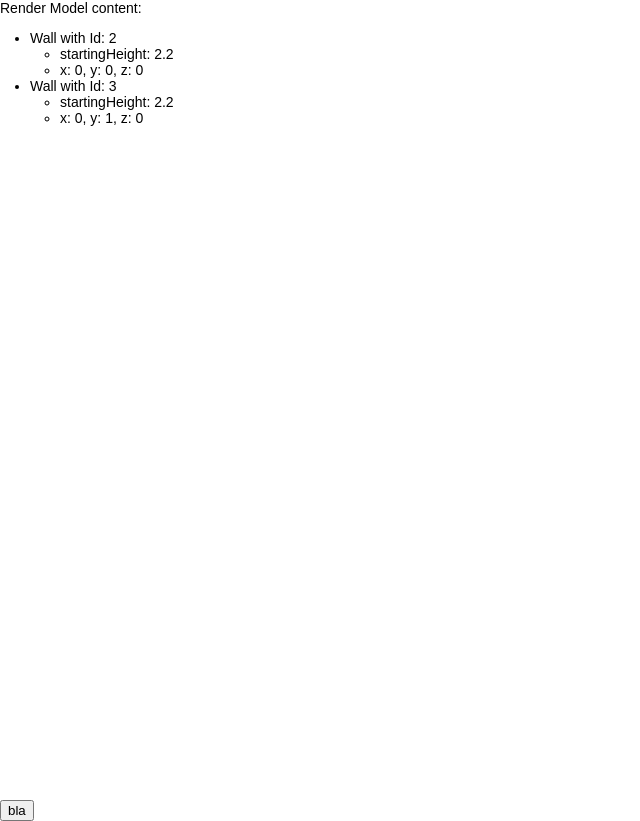
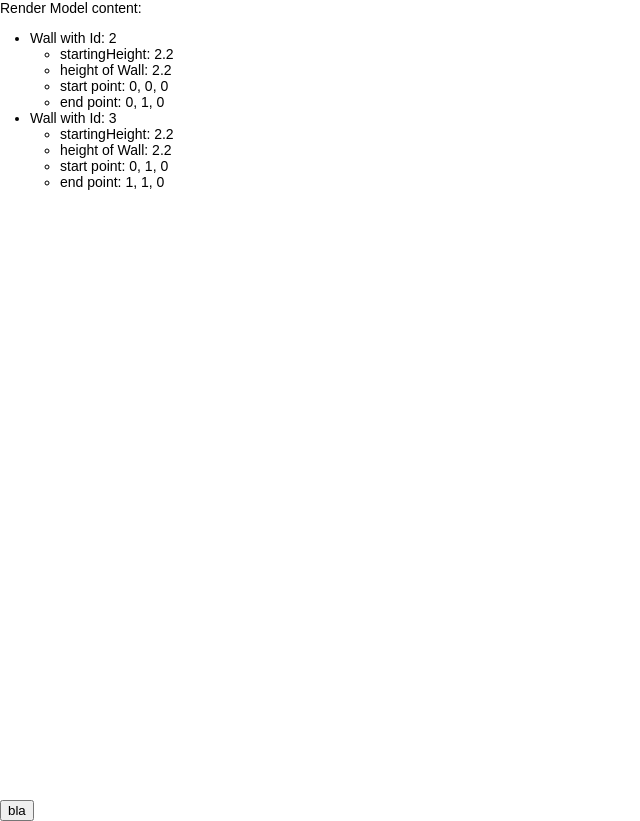
Before and after one commit to scharsc/react-test, a React app: page / in a window 1280 px wide. Shown: the whole page, without its empty margins (0-640 px from the left). Built offline with nearby package versions, Linux system fonts and the light colour scheme.

Commit message:
Prompt all wall properties

```diff
--- a/src/components/TextWall.tsx
+++ b/src/components/TextWall.tsx
@@ -6,12 +6,15 @@ function TextWall( {rmModel, id}: TextWallProperties  ) {
     let wall = getWallForId(rmModel, id);
     let wallLineStart = wall.wallLine.start;
     let wallLineEnd = wall.wallLine.end;
+    let wallHeight = wall.height;
     return (
         <>
         Wall with Id: {id}
         <ul>
             <li>startingHeight: { getStartingHeightOfWall(rmModel, id) }</li>
-            <li><TextPoint3D point={wallLineStart}/> </li>
+            <li>height of Wall: {wallHeight} </li>
+            <li>start point: <TextPoint3D point={wallLineStart}/> </li>
+            <li>end point: <TextPoint3D point={wallLineEnd} /> </li>
         </ul>
         </>
     );
@@ -19,7 +22,7 @@ function TextWall( {rmModel, id}: TextWallProperties  ) {
 
 function TextPoint3D( {point}: {point: Point3D} )
 {
-    return( <> x: {point.x}, y: {point.y}, z: {point.z} </>)
+    return( <> {point.x}, {point.y}, {point.z} </>)
 }
 
 function getWallForId( rmModel: RenderModel_LaW, wallId: number )
```
